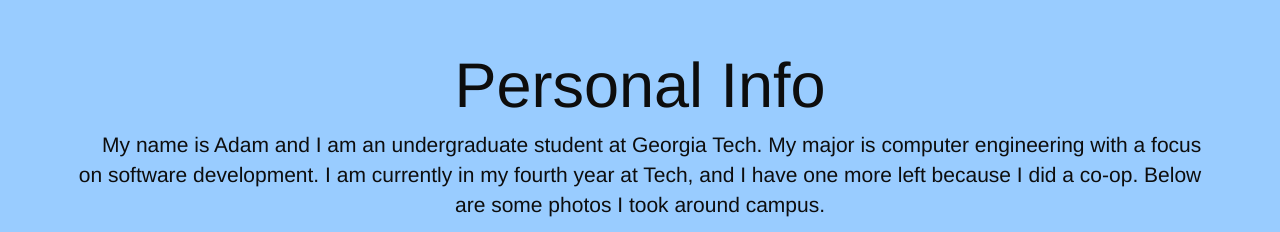
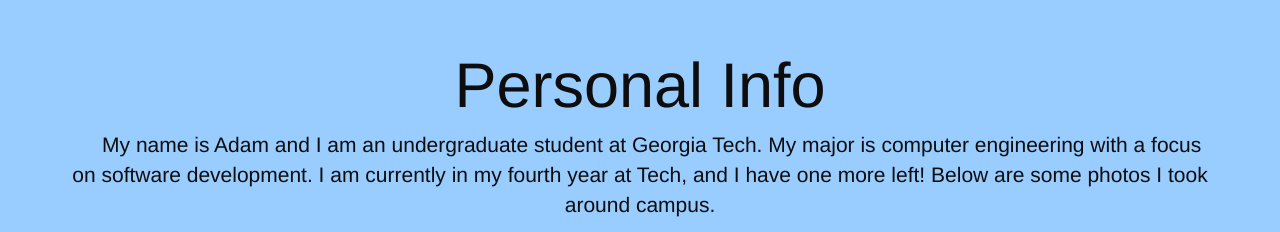
Before and after one commit to adamclawrence/adamclawrence.github.io, a plain HTML site: page index.html in a window 1280 px wide. Shown: the part 1020-1252 px from the top of the page. Drawn offline with nearby package versions, Linux system fonts and the light colour scheme; grey boxes are pictures that could not be loaded.

Commit message:
Fixed up a line in the personal information section

```diff
--- a/index.html
+++ b/index.html
@@ -56,7 +56,7 @@
       <div class="container">
         <h1>Personal Info</h1>
         <p>
-            &nbsp;&nbsp;&nbsp;&nbsp;My name is Adam and I am an undergraduate student at Georgia Tech. My major is computer engineering with a focus on software development. I am currently in my fourth year at Tech, and I have one more left because I did a co-op. Below are some photos I took around campus.
+            &nbsp;&nbsp;&nbsp;&nbsp;My name is Adam and I am an undergraduate student at Georgia Tech. My major is computer engineering with a focus on software development. I am currently in my fourth year at Tech, and I have one more left! Below are some photos I took around campus.
         </p>
         <p>
         <img class="img-responsive img-rounded" src="vanLeer.jpg" alt="Van Leer">
```
